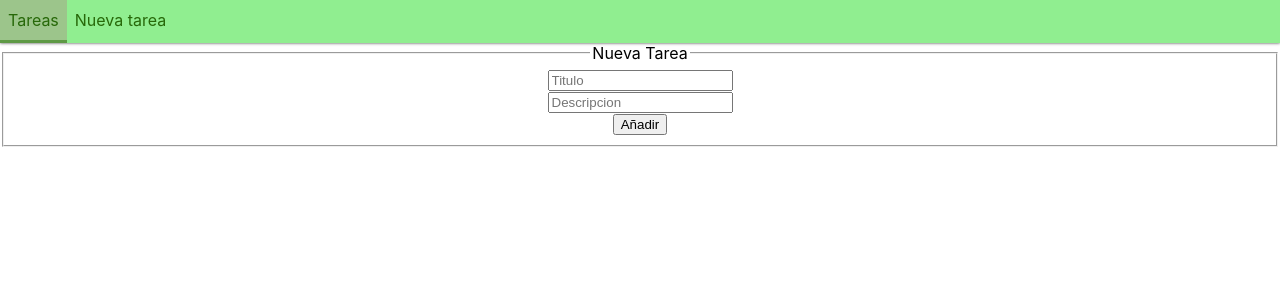
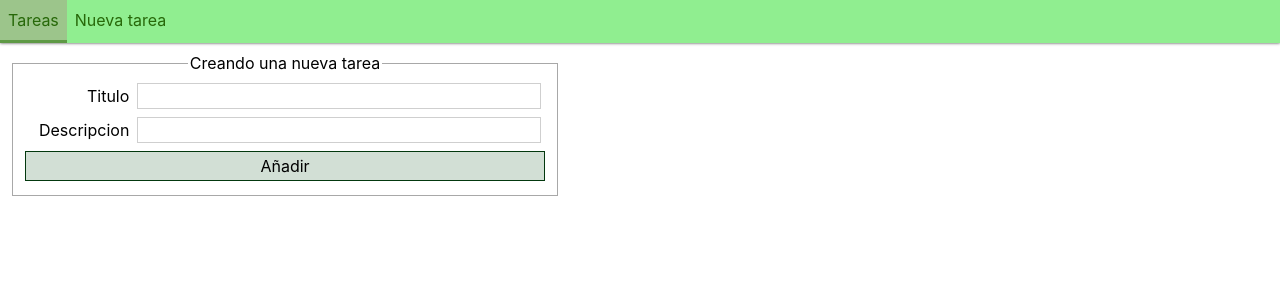
Before and after one commit to Ferdr0id8080/crud-tasks, a React (Create React App) app: page /new in a window 1280 px wide. Shown: the top 300 px of the page. Built offline with nearby package versions, Linux system fonts and the light colour scheme.

Commit message:
enlazado los componentes de inputs y boton al NewTask y se implementaron las llamadas al api a traves de axios

```diff
--- a/src/containers/NewTask/NewTask.js
+++ b/src/containers/NewTask/NewTask.js
@@ -2,18 +2,77 @@ import React, { Component } from 'react'
 
 import styles from './NewTask.module.css'
 
+import axios from '../../helpers/axios'
+
+import Input from '../../components/Input/Input'
+import Button from '../../components/Button/Button'
+
+
 class NewTask extends Component {
-    state = {}
+    state = {
+        form: {
+            title: '',
+            description: ''
+        }
+    }
+
+    inputChangedHandler = (e, input) => {
+        const value = e.target.value
+        const newFormValues = {
+            ...this.state.form,
+            [input]: value
+        }
+        this.setState({form: newFormValues})
+    }
+
+    formSubmittedHandler = ev => {
+        ev.preventDefault()
+
+        const data = {
+            title: this.state.form.title.trim(),
+            description: this.state.form.description.trim()
+        }
+
+        if (data.title.length === 0) {
+            alert('El campo de [title] es requerido')
+            return
+        }
+
+        if (data.description.length === 0) {
+            alert('El campo de [description] es requerido')
+            return
+        }
+
+        axios.post('/tasks/create', data)
+             .then(res => {
+                 if (res.data.success) {
+                     const clearedForm = {
+                         ...this.state.form,
+                         title: '',
+                         description: ''
+                     }
+                     this.setState({form: clearedForm})
+                     alert('Tarea agregada exitosamente')
+                 }
+             })
+             .catch(err => {
+                 console.log(err)
+             })
+
+    }
+
 
     render() {
         return (
             <div className={styles.NewTask}>
-                <form>
-                    <fieldset>
-                        <legend>Nueva Tarea</legend>
-                        <input type="text" placeholder='Titulo' /><br />
-                        <input type="text" placeholder='Descripcion' /><br />
-                        <button>Añadir</button>
+                <form className={styles.formTask} onSubmit={this.formSubmittedHandler}>
+                    <fieldset className={styles.fieldSetTask}>
+                        <legend>Creando una nueva tarea</legend>
+                        <Input label='Titulo' inputtype='text'
+                            value={this.state.form.title} changed={e => this.inputChangedHandler(e, 'title')} />
+                        <Input label='Descripcion' inputtype='text'
+                            value={this.state.form.description} changed={e => this.inputChangedHandler(e, 'description')} />
+                        <Button>Añadir</Button>
                     </fieldset>
                 </form>
             </div>
--- a/src/containers/NewTask/NewTask.module.css
+++ b/src/containers/NewTask/NewTask.module.css
@@ -1,3 +1,11 @@
-.NetTask {
-
+.NewTask {
+    margin: 0;
+    padding: 0;
 }
+.formTask {
+    width: 550px;
+    margin: 10px;
+}
+.fieldSetTask {
+    border: 1px solid #a8a8a8;
+}
```
